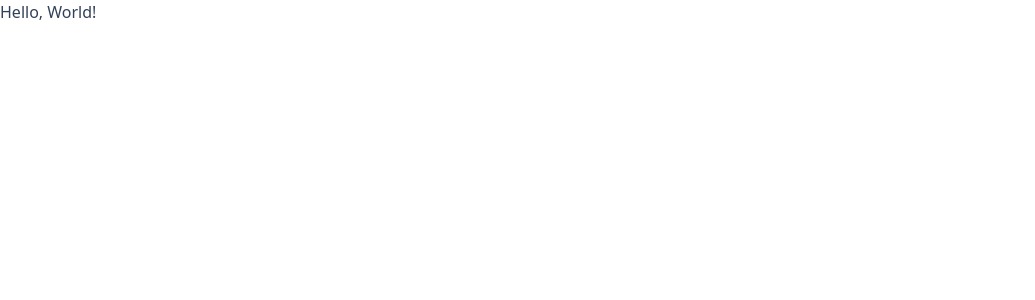
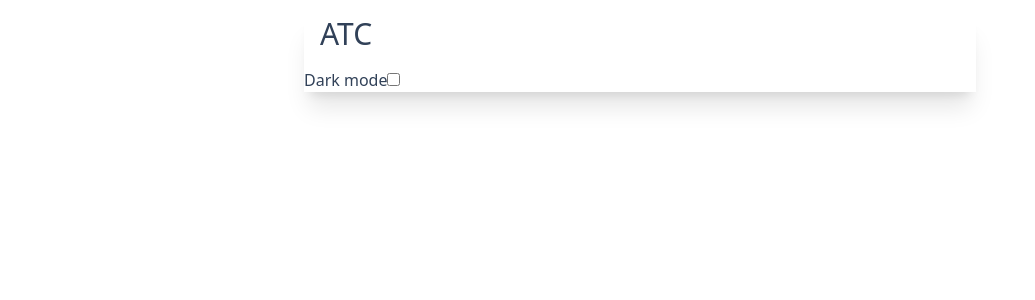
Before and after one commit to PollRobots/atc-ts, a React app: page / in a window 1280 px wide. Shown: the top 300 px of the page, without its empty margins (0-1035 px from the left). Built offline with nearby package versions, Linux system fonts and the light colour scheme.

Commit message:
Simple App class

```diff
--- /dev/null
+++ b/src/app.tsx
@@ -0,0 +1,28 @@
+import React from "react";
+
+export function App() {
+  const [isDark, setIsDark] = React.useState(false);
+  const darkId = React.useId();
+
+  React.useEffect(() => {
+    const body = document.body;
+    if (body.classList.contains("dark") != isDark) {
+      body.classList.toggle("dark");
+    }
+  }, [isDark]);
+
+  return (
+    <div className="w-2xl mx-auto mt-4 shadow-xl">
+      <h1 className="text-3xl font-medium m-4">ATC</h1>
+      <div>
+        <label htmlFor={darkId}>Dark mode</label>
+        <input
+          id={darkId}
+          type="checkbox"
+          checked={isDark}
+          onChange={() => setIsDark(!isDark)}
+        />
+      </div>
+    </div>
+  );
+}
--- a/src/index.tsx
+++ b/src/index.tsx
@@ -1,7 +1,8 @@
 import React from "react";
 import { createRoot } from "react-dom/client";
+import { App } from "./app";
 import "./input.css";
 
 const container = document.getElementById("app");
 const root = createRoot(container!);
-root.render(<h1>Hello, World!</h1>);
+root.render(<App />);
```
